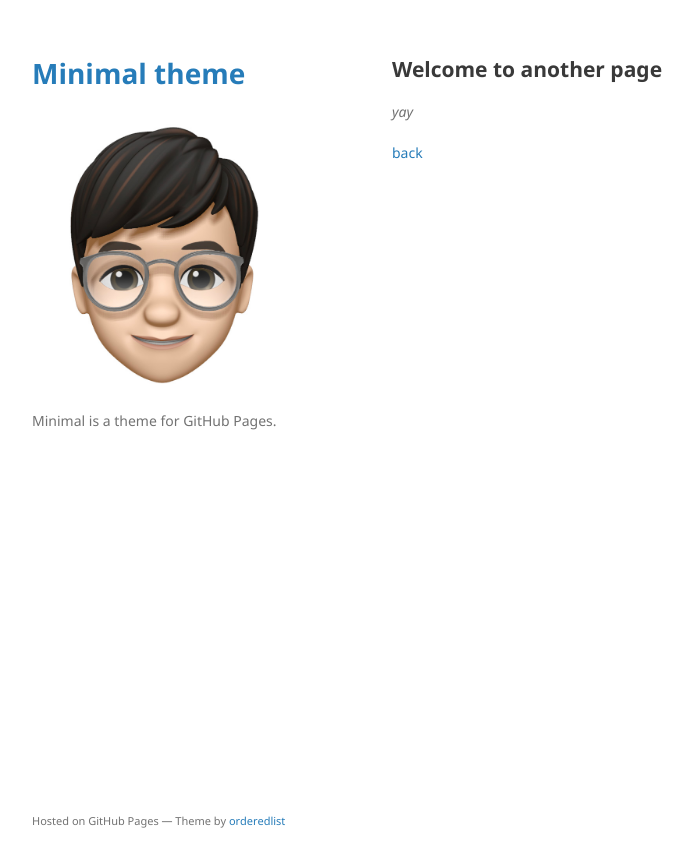
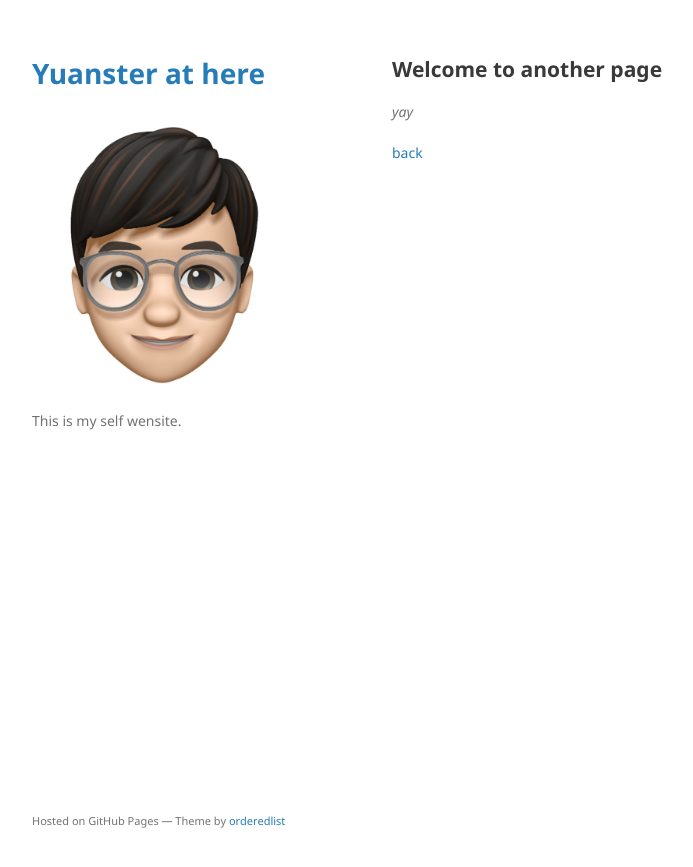
Before and after one commit to YaoyuanHsu/YaoyuanHsu.github.io, a Jekyll site: the page built from another-page.md, in a window 1280 px wide. Shown: the top 867 px of the page, without its empty margins (178-871 px from the left). Built offline with Jekyll 4.4.1, drawn with Linux system fonts in a browser that asks for light colours.

Commit message:
Update website basic style config

```diff
--- a/_config.yml
+++ b/_config.yml
@@ -1,7 +1,7 @@
 markdown: kramdown
-title: Minimal theme
+title: Yuanster at here
 logo: /assets/img/Profile.jpeg
-description: Minimal is a theme for GitHub Pages.
+description: This is my self wensite.
 show_downloads: false
 google_analytics:
 theme: jekyll-theme-minimal
```
